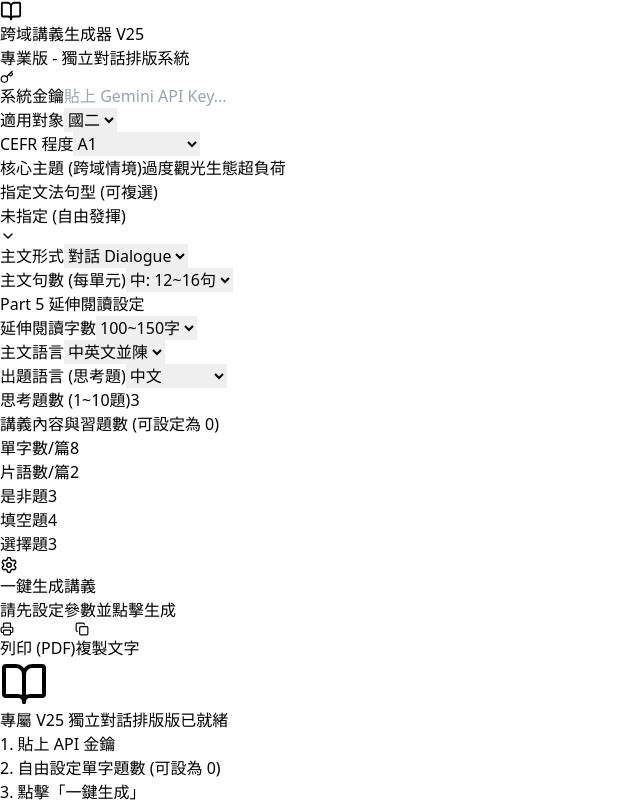
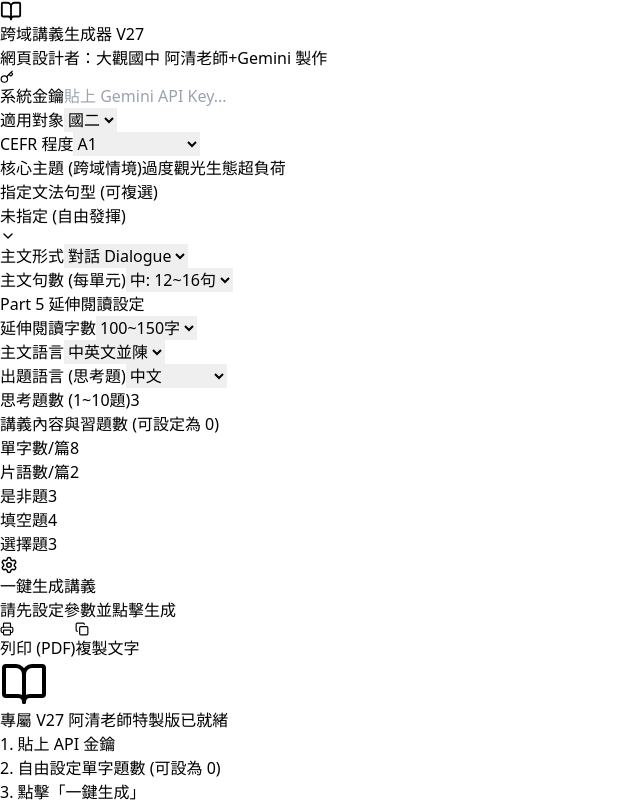
Before and after one commit to batyunching/worksheet-generator, a React (Vite) app: page / in a window 1280 px wide. Shown: the whole page, without its empty margins (0-640 px from the left). Built offline with nearby package versions, Linux system fonts and the light colour scheme.

Commit message:
Update App.jsx

```diff
--- a/src/App.jsx
+++ b/src/App.jsx
@@ -186,7 +186,6 @@
     return data.map(renderFn);
   };
 
-  // V25: 針對多段落字串陣列的文字渲染進行優化
   const renderText = (textOrArray) => {
     if (!textOrArray || textOrArray === '' || (Array.isArray(textOrArray) && textOrArray.length === 0)) {
       return <div className="text-gray-400 italic py-2">（此區塊未生成）</div>;
@@ -194,12 +193,10 @@
     let lines = Array.isArray(textOrArray) ? textOrArray : textOrArray.split('\n');
     return lines.map((line, i) => {
       if (!line.trim()) return <div key={i} className="h-2"></div>;
-      // 加上 mb-3 提供段落或對話間更佳的留白閱讀體驗
       return <div key={i} className="mb-3 leading-relaxed" contentEditable suppressContentEditableWarning>{line}</div>;
     });
   };
 
-  // V25 重大更新：將 main_text 與 translation 更改為 ARRAY (陣列) 格式，強迫 AI 分行
   const responseSchema = {
     type: "OBJECT",
     required: ["title", "part1", "part2", "part3", "part4", "part5"],
@@ -213,7 +210,7 @@
           subtitle_zh: { type: "STRING" },
           vocabularies: { type: "ARRAY", items: { type: "OBJECT", required: ["word", "zh", "example_en", "example_zh"], properties: { word: { type: "STRING" }, zh: { type: "STRING" }, example_en: { type: "STRING" }, example_zh: { type: "STRING" } } } },
           phrases: { type: "ARRAY", items: { type: "OBJECT", required: ["phrase", "zh", "example_en", "example_zh"], properties: { phrase: { type: "STRING" }, zh: { type: "STRING" }, example_en: { type: "STRING" }, example_zh: { type: "STRING" } } } },
-          main_text: { type: "ARRAY", items: { type: "STRING" } } // V25: 強制為陣列
+          main_text: { type: "ARRAY", items: { type: "STRING" } }
         }
       },
       part2: {
@@ -224,15 +221,15 @@
           subtitle_zh: { type: "STRING" },
           vocabularies: { type: "ARRAY", items: { type: "OBJECT", required: ["word", "zh", "example_en", "example_zh"], properties: { word: { type: "STRING" }, zh: { type: "STRING" }, example_en: { type: "STRING" }, example_zh: { type: "STRING" } } } },
           phrases: { type: "ARRAY", items: { type: "OBJECT", required: ["phrase", "zh", "example_en", "example_zh"], properties: { phrase: { type: "STRING" }, zh: { type: "STRING" }, example_en: { type: "STRING" }, example_zh: { type: "STRING" } } } },
-          main_text: { type: "ARRAY", items: { type: "STRING" } } // V25: 強制為陣列
+          main_text: { type: "ARRAY", items: { type: "STRING" } }
         }
       },
       part3: {
         type: "OBJECT",
         required: ["translation_part1", "translation_part2"],
         properties: {
-          translation_part1: { type: "ARRAY", items: { type: "STRING" } }, // V25: 強制為陣列
-          translation_part2: { type: "ARRAY", items: { type: "STRING" } }  // V25: 強制為陣列
+          translation_part1: { type: "ARRAY", items: { type: "STRING" } },
+          translation_part2: { type: "ARRAY", items: { type: "STRING" } }
         }
       },
       part4: {
@@ -400,7 +397,7 @@
 
     if (finalParsedData) {
       setWorksheetData(finalParsedData);
-      showToast('🎉 V25 講義生成成功！對話排版已獨立分行！');
+      showToast('🎉 V27 講義生成成功！標頭署名已加入！');
     }
     setIsLoading(false);
   };
@@ -433,7 +430,7 @@
   const showPhrase2 = Array.isArray(worksheetData?.part2?.phrases) && worksheetData.part2.phrases.length > 0;
   const hasVocabOrPhrase2 = showVocab2 || showPhrase2;
 
-  const grammarLabels = selectedGrammars.map(g => g.split('：')[0]).join(', ');
+  const grammarLabels = selectedGrammars.map(g => g.split('：')[0]).join('、');
 
   return (
     <div className="flex flex-col md:flex-row h-screen bg-gray-100 font-sans overflow-hidden print:bg-white relative">
@@ -469,9 +466,10 @@
         <div className="p-4 border-b bg-blue-700 text-white flex flex-col justify-center">
           <h1 className="text-xl font-bold flex items-center gap-2">
             <BookOpen size={22} />
-            跨域講義生成器 <span className="text-xs bg-blue-900 border border-blue-500 px-2 py-0.5 rounded shadow-sm">V25</span>
+            跨域講義生成器 <span className="text-xs bg-blue-900 border border-blue-500 px-2 py-0.5 rounded shadow-sm">V27</span>
           </h1>
-          <p className="text-blue-100 text-sm mt-1">專業版 - 獨立對話排版系統</p>
+          {/* V27: 設計者署名移至網頁左上標題區 */}
+          <p className="text-blue-100 text-sm mt-1">網頁設計者：大觀國中 阿清老師+Gemini 製作</p>
         </div>
 
         <div className="flex-1 overflow-y-auto p-4 md:p-5 space-y-5 custom-scrollbar">
@@ -692,16 +690,18 @@
                     <div className="text-gray-500" contentEditable suppressContentEditableWarning>
                       適用對象：{grade} ({cefrLevel})
                     </div>
-                    {selectedGrammars.length > 0 && (
-                      <div className="text-gray-500 mt-0.5" contentEditable suppressContentEditableWarning>
-                        文法：{selectedGrammars.join('、')}
-                      </div>
-                    )}
                   </div>
                   <div className="text-right text-gray-500" contentEditable suppressContentEditableWarning>
                     + 課本單元標題 (可修改)
                   </div>
                 </div>
+
+                {/* V27: 完整文法標題顯示於此 */}
+                {selectedGrammars.length > 0 && (
+                  <div className="text-gray-500 mb-4" contentEditable suppressContentEditableWarning>
+                    文法：{selectedGrammars.join('、')}
+                  </div>
+                )}
 
                 <div className="flex flex-col sm:flex-row print-flex-row gap-8">
                   {hasVocabOrPhrase1 && (
@@ -772,13 +772,15 @@
                     <div className="text-gray-500" contentEditable suppressContentEditableWarning>
                       適用對象：{grade} ({cefrLevel})
                     </div>
-                    {selectedGrammars.length > 0 && (
-                      <div className="text-gray-500 mt-0.5" contentEditable suppressContentEditableWarning>
-                        文法：{selectedGrammars.join('、')}
-                      </div>
-                    )}
                   </div>
                 </div>
+
+                {/* V27: 完整文法標題顯示於此 */}
+                {selectedGrammars.length > 0 && (
+                  <div className="text-gray-500 mb-4" contentEditable suppressContentEditableWarning>
+                    文法：{selectedGrammars.join('、')}
+                  </div>
+                )}
 
                 <div className="flex flex-col sm:flex-row print-flex-row gap-8">
                   {hasVocabOrPhrase2 && (
@@ -975,7 +977,7 @@
           ) : (
             <div className="h-full flex flex-col items-center justify-center text-gray-400 space-y-4 px-4 text-center">
               <BookOpen size={48} className="opacity-20 md:w-16 md:h-16" />
-              <p className="text-base md:text-lg text-gray-500 font-medium">專屬 V25 獨立對話排版版已就緒</p>
+              <p className="text-base md:text-lg text-gray-500 font-medium">專屬 V27 阿清老師特製版已就緒</p>
               <ul className="text-sm space-y-2 text-gray-400">
                 <li>1. 貼上 API 金鑰</li>
                 <li>2. 自由設定單字題數 (可設為 0)</li>
```
